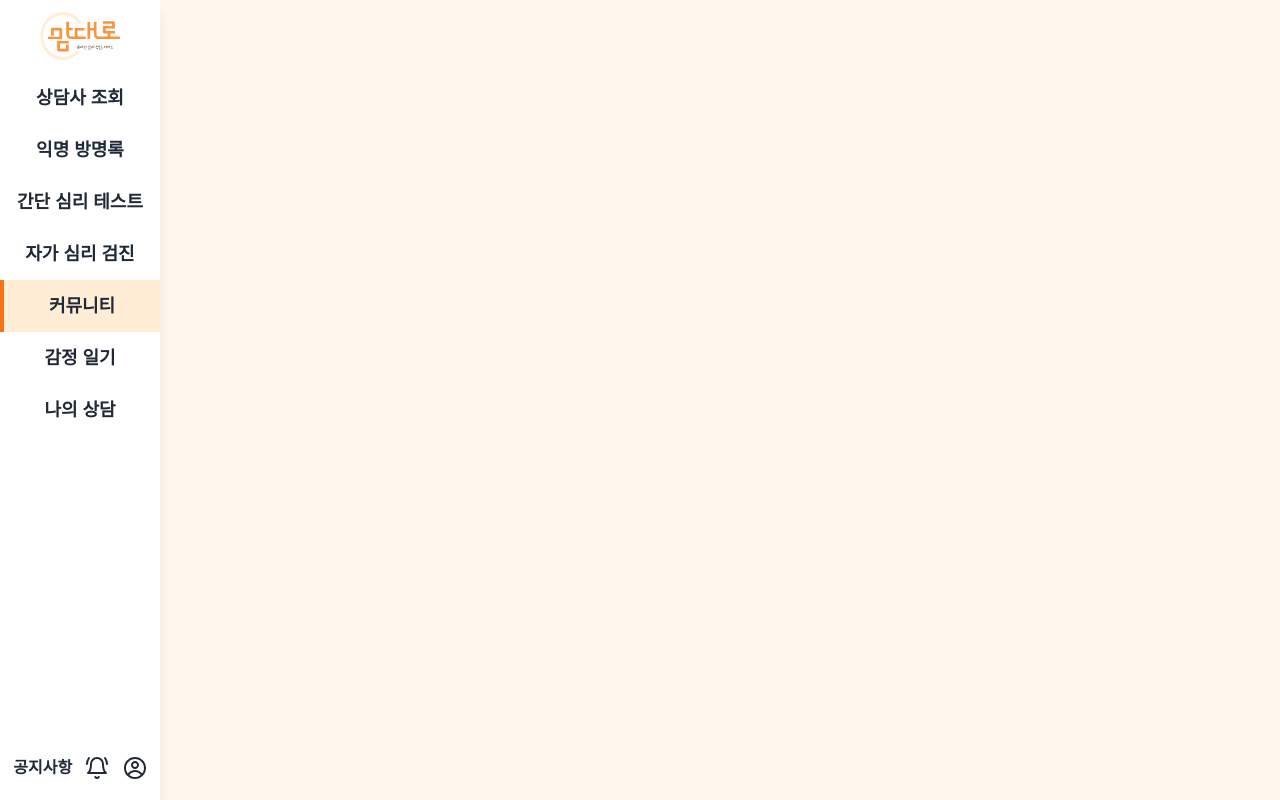
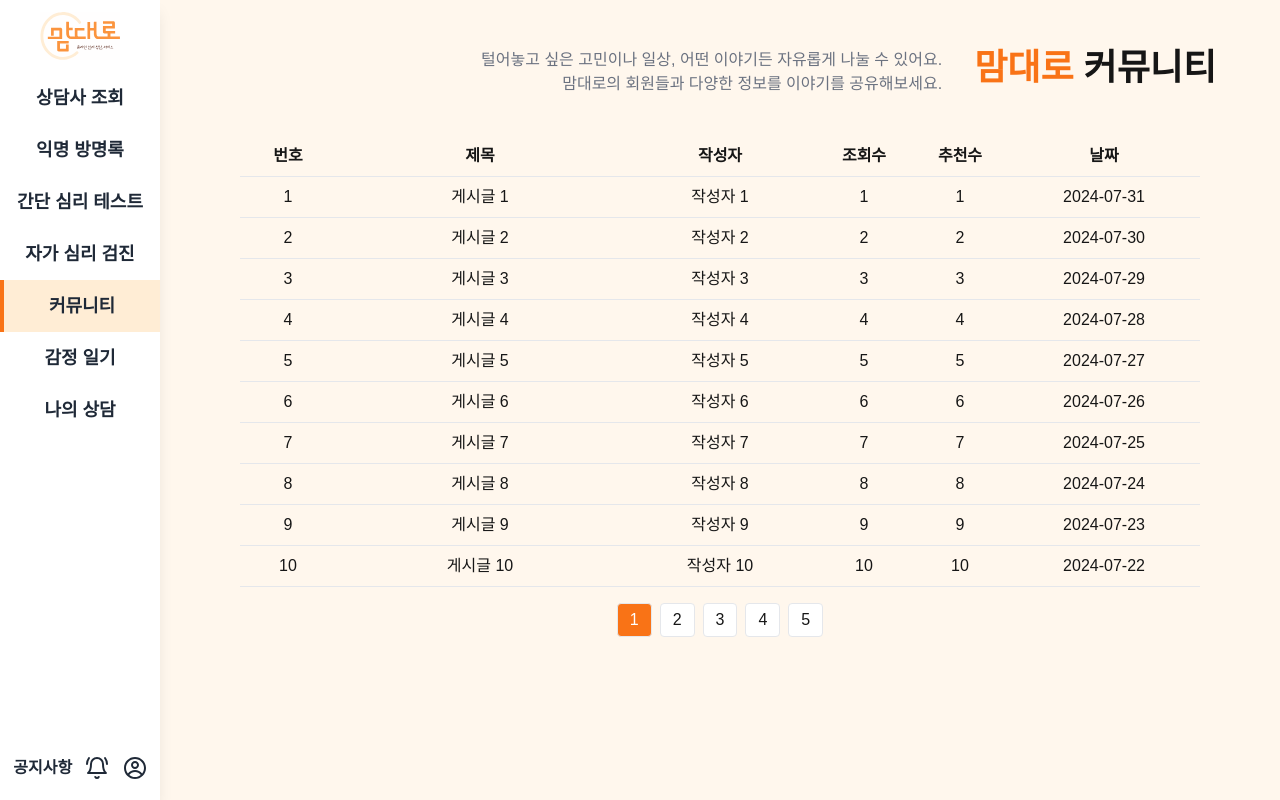
Before and after one commit to heymin2/Mamdaero, a React (Vite) app in the folder frontend/: page /community in a window 1280 px wide. Built offline with nearby package versions, Linux system fonts and the light colour scheme; a web font is replaced by a local one.

Commit message:
feat: 게시판 목록 테이블 컴포넌트, 커뮤니티 페이지 추가 (#25)

```diff
--- a/frontend/src/App.tsx
+++ b/frontend/src/App.tsx
@@ -8,6 +8,7 @@ import SignUpCounselorInfo from '@/components/input/SignUpCounselorInfo';
 import SelfTestListPage from '@/pages/selftest/SelfTestListPage';
 import CounselorListPage from '@/pages/CounselorListPage';
 import CounselorDetailPage from '@/pages/CounselorDetailPage';
+import CommunityListPage from '@/pages/CommunityListPage';
 const routeBackgroundColors: { [key: string]: string } = {
   '/signup/counselor': 'bg-blue-50',
 };
@@ -40,8 +41,8 @@ function App() {
           <Route path="/signup/counselor/*" element={<SignUpCounselor />} />
           <Route path="/counselor" element={<CounselorListPage />} />
           <Route path="/counselor/:counselorID" element={<CounselorDetailPage />} />
-
           <Route path="/selftest" element={<SelfTestListPage />} />
+          <Route path="/community" element={<CommunityListPage />} />
         </Routes>
       </div>
     </div>
--- /dev/null
+++ b/frontend/src/components/card/BoardListCard.tsx
@@ -0,0 +1,90 @@
+import React from 'react';
+import { Link } from 'react-router-dom';
+
+interface Post {
+  id: number;
+  title: string;
+  author: string;
+  viewCount: number;
+  likeCount: number;
+  date: string;
+}
+
+interface BoardTableProps {
+  posts: Post[];
+  currentPage: number;
+  postsPerPage: number;
+  paginate: (pageNumber: number) => void;
+}
+
+const BoardTableCard: React.FC<BoardTableProps> = ({
+  posts,
+  currentPage,
+  postsPerPage,
+  paginate,
+}) => {
+  const indexOfLastPost = currentPage * postsPerPage;
+  const indexOfFirstPost = indexOfLastPost - postsPerPage;
+  const currentPosts = posts.slice(indexOfFirstPost, indexOfLastPost);
+
+  const pageNumbers = Math.ceil(posts.length / postsPerPage);
+
+  return (
+    <div className="container mx-auto p-4">
+      <table className="min-w-full table-fixed">
+        <colgroup>
+          <col className="w-[10%]" />
+          <col className="w-[30%]" />
+          <col className="w-[20%]" />
+          <col className="w-[10%]" />
+          <col className="w-[10%]" />
+          <col className="w-[20%]" />
+        </colgroup>
+        <thead>
+          <tr className="border-b">
+            <th className="px-4 py-2 text-center">번호</th>
+            <th className="px-4 py-2 text-center">제목</th>
+            <th className="px-4 py-2 text-center">작성자</th>
+            <th className="px-4 py-2 text-center">조회수</th>
+            <th className="px-4 py-2 text-center">추천수</th>
+            <th className="px-4 py-2 text-center">날짜</th>
+          </tr>
+        </thead>
+        <tbody>
+          {currentPosts.map(post => (
+            <tr
+              key={post.id}
+              className="border-b hover:bg-orange-100 transition-colors duration-200"
+            >
+              <td className="px-4 py-2 text-center truncate">{post.id}</td>
+              <td className="px-4 py-2 text-center truncate">
+                <Link to={`/community/${post.id}`} className="hover:underline">
+                  {post.title}
+                </Link>
+              </td>
+              <td className="px-4 py-2 text-center truncate">{post.author}</td>
+              <td className="px-4 py-2 text-center truncate">{post.viewCount}</td>
+              <td className="px-4 py-2 text-center truncate">{post.likeCount}</td>
+              <td className="px-4 py-2 text-center truncate">{post.date}</td>
+            </tr>
+          ))}
+        </tbody>
+      </table>
+      <div className="flex justify-center mt-4">
+        {Array.from({ length: pageNumbers }, (_, i) => (
+          <button
+            key={i}
+            onClick={() => paginate(i + 1)}
+            className={`mx-1 px-3 py-1 border rounded ${
+              currentPage === i + 1 ? 'bg-orange-500 text-white' : 'bg-white'
+            }`}
+          >
+            {i + 1}
+          </button>
+        ))}
+      </div>
+    </div>
+  );
+};
+
+export default BoardTableCard;
--- /dev/null
+++ b/frontend/src/pages/CommunityListPage.tsx
@@ -0,0 +1,52 @@
+import React, { useState } from 'react';
+import BoardListCard from '@/components/card/BoardListCard';
+
+interface Post {
+  id: number;
+  title: string;
+  author: string;
+  viewCount: number;
+  likeCount: number;
+  date: string;
+}
+
+const BoardList: React.FC = () => {
+  const generateSamplePosts = (): Post[] => {
+    return Array.from({ length: 50 }, (_, i) => ({
+      id: i + 1,
+      title: `게시글 ${i + 1}`,
+      author: `작성자 ${i + 1}`,
+      viewCount: i + 1,
+      likeCount: i + 1,
+      date: new Date(2024, 6, 31 - i).toISOString().split('T')[0],
+    }));
+  };
+
+  const [posts] = useState<Post[]>(generateSamplePosts());
+  const [currentPage, setCurrentPage] = useState<number>(1);
+  const postsPerPage = 10;
+
+  const paginate = (pageNumber: number): void => setCurrentPage(pageNumber);
+
+  return (
+    <div>
+      <div className="flex my-6 justify-end">
+        <div className="text-right text-gray-500">
+          <div>털어놓고 싶은 고민이나 일상, 어떤 이야기든 자유롭게 나눌 수 있어요.</div>
+          <div>맘대로의 회원들과 다양한 정보를 이야기를 공유해보세요.</div>
+        </div>
+        <div className="text-4xl font-bold ms-8">
+          <span className="text-orange-500">맘대로</span> 커뮤니티
+        </div>
+      </div>
+      <BoardListCard
+        posts={posts}
+        currentPage={currentPage}
+        postsPerPage={postsPerPage}
+        paginate={paginate}
+      />
+    </div>
+  );
+};
+
+export default BoardList;
```
